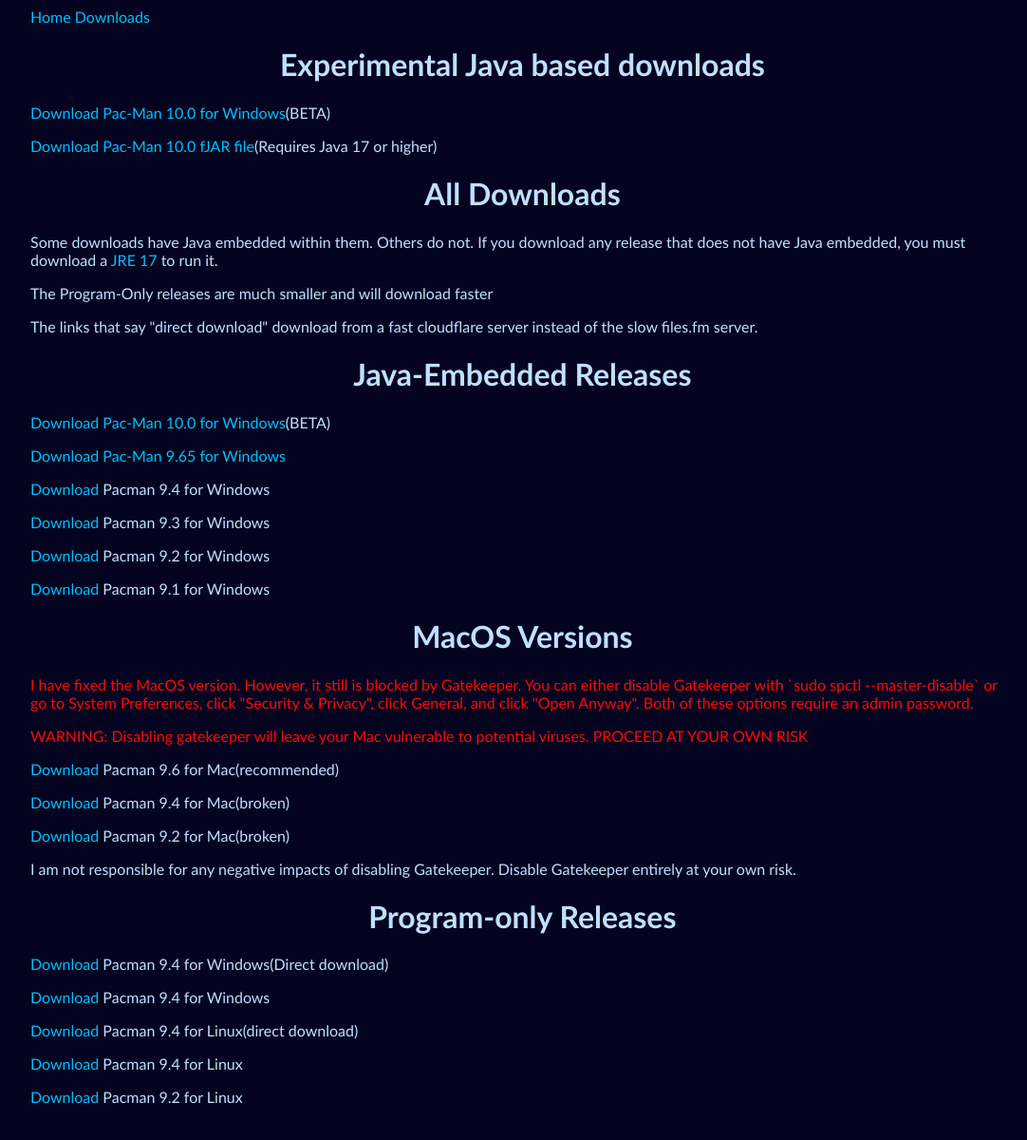
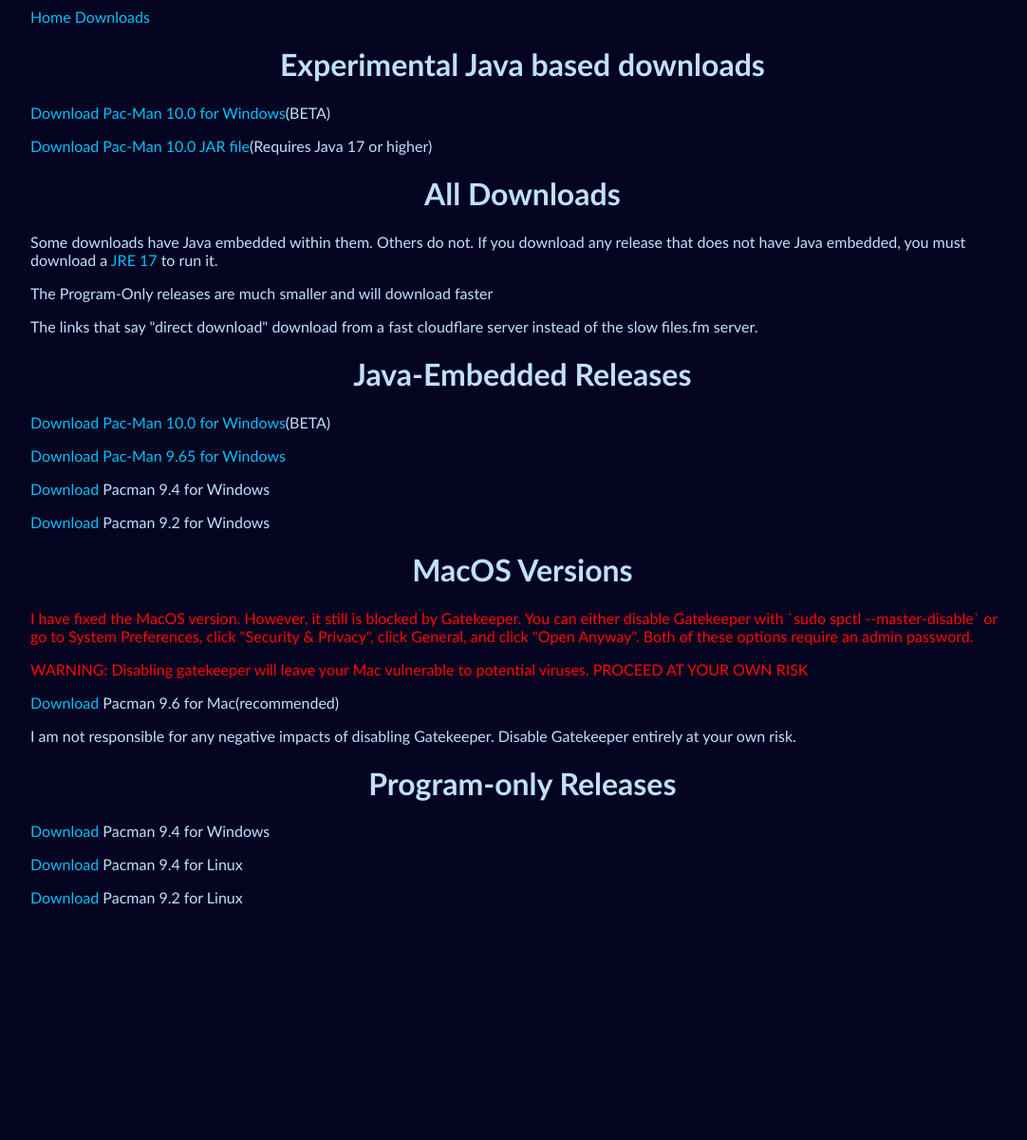
Before and after one commit to pacman-admin/sitefinal, a plain HTML site: page downloads.html in a window 1280 px wide. Shown: the whole page at 95% size, without its empty margins (28-1110 px from the left). After the commit the page ends 1008 px from the top, so only its background shows below. Drawn offline with Linux system fonts and the light colour scheme.

Commit message:
removed old downloads

```diff
--- a/downloads.html
+++ b/downloads.html
@@ -13,27 +13,20 @@
     <a href="downloads.html">Downloads</a>
   </nav>
   <h1>Experimental Java based downloads</h1>
-  <p><a href="https://raw.githubusercontent.com/pacman-admin/Big-storage/main/Pac-Man.zip">Download Pac-Man 10.0 for
-      Windows</a>(BETA)</p>
-  <p><a href="https://raw.githubusercontent.com/pacman-admin/Big-storage/main/Pac-Man.jar">Download Pac-Man 10.0 fJAR
-      file</a>(Requires Java 17 or higher)</p>
+  <p><a href="https://raw.githubusercontent.com/pacman-admin/Big-storage/main/Pac-Man.zip">Download Pac-Man 10.0 for Windows</a>(BETA)</p>
+  <p><a href="https://raw.githubusercontent.com/pacman-admin/Big-storage/main/Pac-Man.jar">Download Pac-Man 10.0 JAR file</a>(Requires Java 17 or higher)</p>
   <h1>All Downloads</h1>
   <p>Some downloads have Java embedded within them. Others do not. If you download any release that does not have Java
     embedded, you must download a <a href="https://adoptium.net/temurin/releases/">JRE 17</a> to run it.
   </p>
-
   <p>The Program-Only releases are much smaller and will download faster</p>
   <p>The links that say "direct download" download from a fast cloudflare server instead of the slow files.fm server.
   </p>
   <h1>Java-Embedded Releases</h1>
-  <p><a href="https://raw.githubusercontent.com/pacman-admin/Big-storage/main/Pac-Man.zip">Download Pac-Man 10.0 for
-      Windows</a>(BETA)</p>
+  <p><a href="https://raw.githubusercontent.com/pacman-admin/Big-storage/main/Pac-Man.zip">Download Pac-Man 10.0 for Windows</a>(BETA)</p>
   <p><a href="https://icedrive.net/s/4F7g3a8PZ41tGZFkXbaNXWiR59B9">Download Pac-Man 9.65 for Windows</p>
   <p><a href="https://icedrive.net/s/tx21C9GuDhguCfCw66Rwj914Rz7u">Download</a> Pacman 9.4 for Windows</p>
-  <p><a href="https://files.fm/down.php?i=7c78wmv7d">Download</a> Pacman 9.3 for Windows</p>
   <p><a href="https://files.fm/down.php?i=a2dd5yh5g">Download</a> Pacman 9.2 for Windows</p>
-  <p><a href="https://files.fm/down.php?i=atwrdwfqy">Download</a> Pacman 9.1 for Windows</p>
-
   <h1>MacOS Versions</h1>
   <p><span style="color:#FF0800">I have fixed the MacOS version. However, it still is blocked by Gatekeeper. You can
       either disable Gatekeeper with `sudo spctl --master-disable` or go to System Preferences, click "Security &
@@ -41,18 +34,12 @@
   <p><span style="color:#FF0800">WARNING: Disabling gatekeeper will leave your Mac vulnerable to potential viruses.
       PROCEED AT YOUR OWN RISK</span></p>
   <p><a href="https://icedrive.net/s/gWkbPgaG5y6F7kTDjXAjtRAXVP4R">Download</a> Pacman 9.6 for Mac(recommended)</p>
-  <p><a href="https://icedrive.net/s/57u9GS6B3BjNuhN4TxBk6Zb3tNR8">Download</a> Pacman 9.4 for Mac(broken)</p>
-  <p><a href="https://files.fm/down.php?i=eyn439dwz">Download</a> Pacman 9.2 for Mac(broken)</p>
   <P>I am not responsible for any negative impacts of disabling Gatekeeper. Disable Gatekeeper entirely at your own
     risk.</P>
-
   <h1> Program-only Releases</h1>
-  <p><a href="PacMan94MS.exe" download>Download</a> Pacman 9.4 for Windows(Direct download)</p>
   <p><a href="https://files.fm/down.php?i=3tdv4rasc">Download</a> Pacman 9.4 for Windows</p>
-  <p><a href="PacMan94Linux.zip" download>Download</a> Pacman 9.4 for Linux(direct download)</p>
   <p><a href="https://files.fm/down.php?i=rgv9c43k7">Download</a> Pacman 9.4 for Linux</p>
   <p><a href="https://files.fm/down.php?i=2c9exwrx5">Download</a> Pacman 9.2 for Linux</p>
   <br><br>
 </body>
-
 </html>
```
Also changed, not shown: a.txt (deleted).
